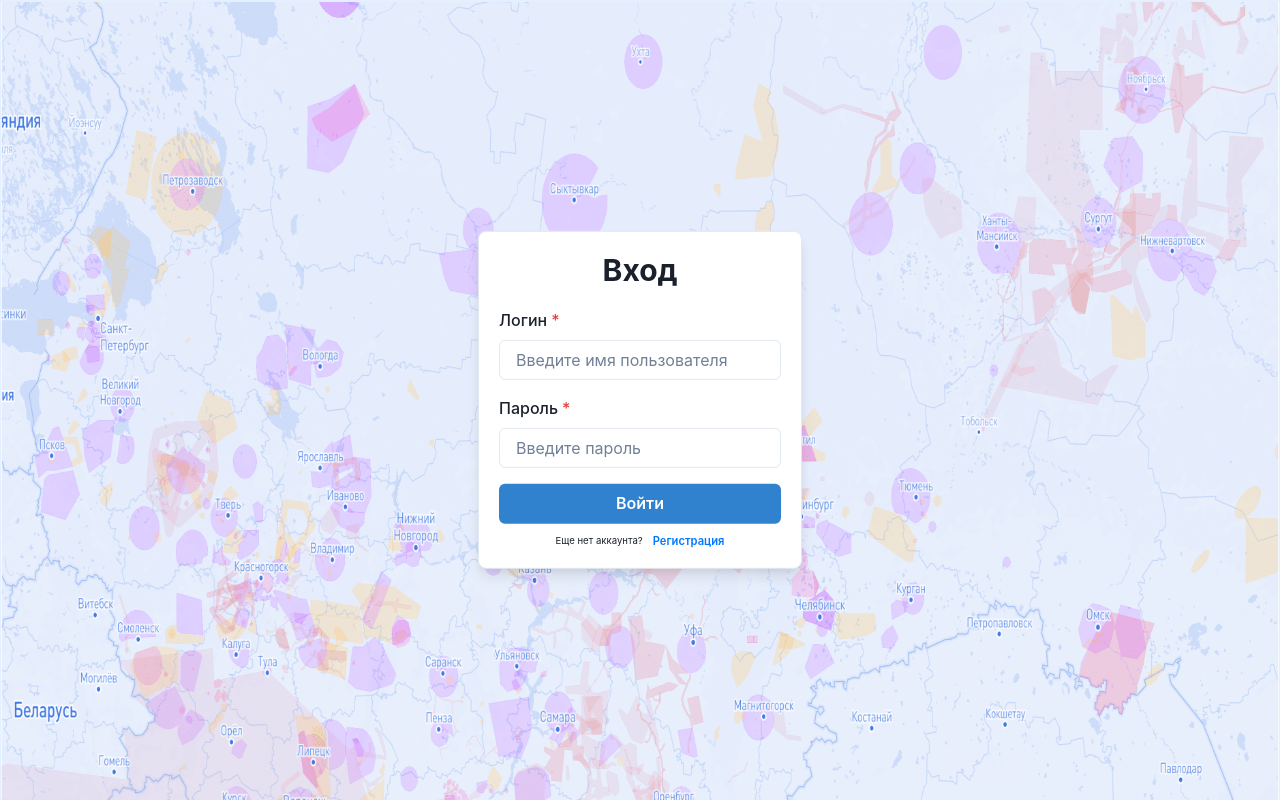
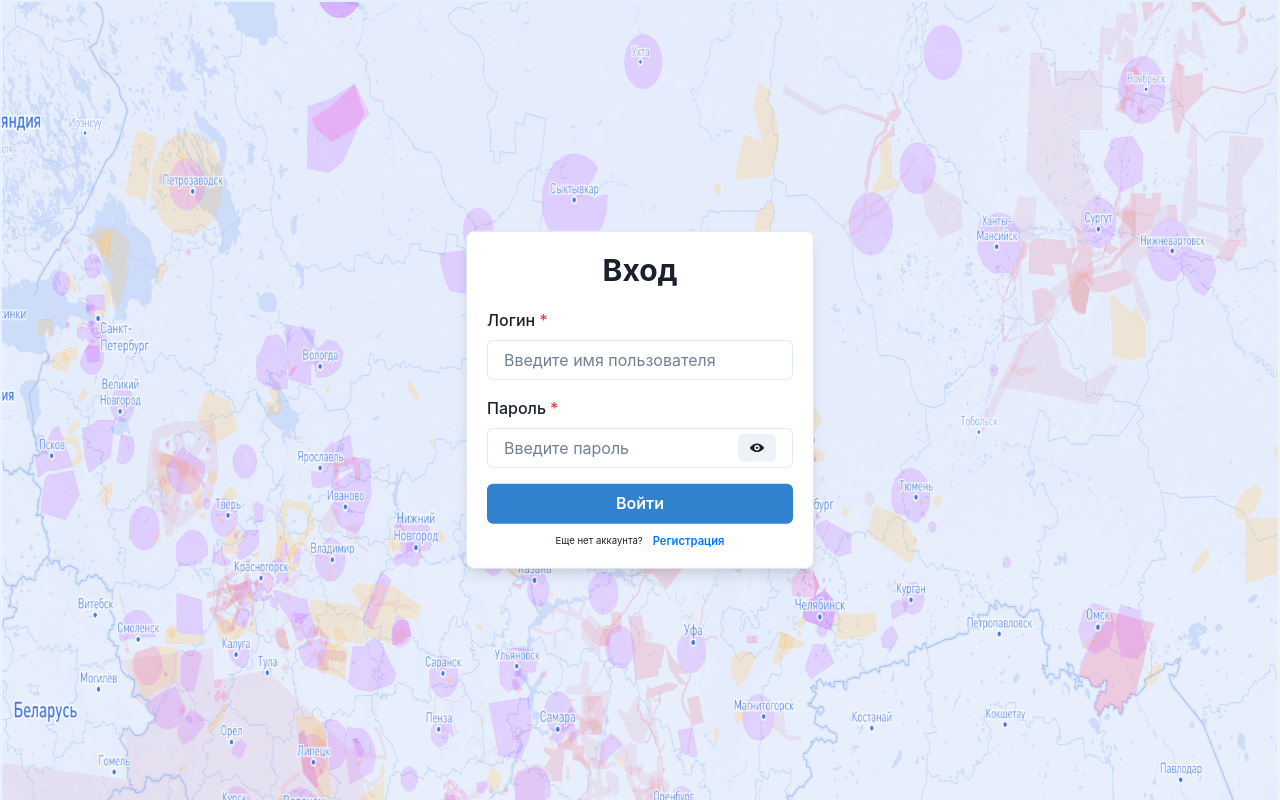
Before and after one commit to VitaliyKozhushko/airspace_restriction_zones, a React (Create React App) app in the folder frontend/: page / in a window 1280 px wide. Built offline with nearby package versions, Linux system fonts and the light colour scheme.

Commit message:
add switch between login & registration

```diff
--- a/frontend/package.json
+++ b/frontend/package.json
@@ -3,6 +3,7 @@
   "version": "0.1.0",
   "private": true,
   "dependencies": {
+    "@chakra-ui/icons": "^2.1.1",
     "@chakra-ui/react": "^2.8.2",
     "@emotion/react": "^11.13.3",
     "@emotion/styled": "^11.13.0",
--- a/frontend/src/components/AuthForm.js
+++ b/frontend/src/components/AuthForm.js
@@ -8,19 +8,31 @@ import {
   VStack,
   useToast,
   Heading,
-  Text
+  Text,
+  InputGroup,
+  InputRightElement
 } from '@chakra-ui/react';
+import { ViewIcon, ViewOffIcon } from '@chakra-ui/icons';
 
 const AuthForm = () => {
   const [username, setUsername] = useState('');
   const [password, setPassword] = useState('');
+  const [isLogin, setLogin] = useState(true);
+  const [showPasswd, setShowPasswd] = useState(false)
+
   const toast = useToast();
+
+  const titleForm = isLogin ? 'Вход' : 'Регистрация'
+  const titleBtnDesicion = isLogin ? 'Регистрация' : 'Войти'
+  const titleBtnAuth = isLogin ? 'Войти' : 'Зарегистрироваться'
+  const descriptionDesicion = isLogin ? 'Еще нет аккаунта?' : 'Уже есть аккаунт'
+  const authUrl = isLogin ? 'login' : 'registration'
 
   const handleSubmit = async (e) => {
     e.preventDefault();
 
     try {
-      const response = await fetch('https://example.com/api/login', {
+      const response = await fetch(`https://example.com/api/${authUrl}`, {
         method: 'POST',
         headers: {
           'Content-Type': 'application/json',
@@ -46,6 +58,12 @@ const AuthForm = () => {
     }
   };
 
+  const changeDesicion = () => {
+    setUsername('')
+    setPassword('')
+    setLogin(!isLogin)
+  };
+
   return (
     <Box
       className='auth-form'
@@ -54,7 +72,7 @@ const AuthForm = () => {
       borderWidth={1}
       borderRadius="lg"
       boxShadow="lg">
-      <Heading as='h3' size='lg' mb={5}>Вход</Heading>
+      <Heading as='h3' size='lg' mb={5}>{titleForm}</Heading>
       <form onSubmit={handleSubmit}>
         <VStack spacing={4}>
 
@@ -70,23 +88,30 @@ const AuthForm = () => {
 
           <FormControl id="password" isRequired>
             <FormLabel>Пароль</FormLabel>
-            <Input
-              type="password"
-              value={password}
-              onChange={(e) => setPassword(e.target.value)}
-              placeholder="Введите пароль"
-            />
+            <InputGroup>
+              <Input
+                type={showPasswd ? 'text' : 'password'}
+                value={password}
+                onChange={(e) => setPassword(e.target.value)}
+                placeholder="Введите пароль"
+              />
+              <InputRightElement width='4.5rem'>
+                <Button h='1.75rem' size='sm' onClick={() => setShowPasswd(!showPasswd)}>
+                  {showPasswd ? <ViewOffIcon/> : <ViewIcon/>}
+                </Button>
+              </InputRightElement>
+            </InputGroup>
           </FormControl>
 
           <Button colorScheme="blue" type="submit" width="full">
-            Войти
+            {titleBtnAuth}
           </Button>
         </VStack>
       </form>
       <div className='change-decision'>
-        <Text fontSize='xs'>Еще нет аккаунта?</Text>
-        <Button colorScheme='messenger' variant='link'>
-          Регистрация
+        <Text fontSize='xs'>{descriptionDesicion}</Text>
+        <Button colorScheme='messenger' variant='link' onClick={changeDesicion}>
+          {titleBtnDesicion}
         </Button>
       </div>
     </Box>
```
Also changed, not shown: 1 other file (tests, documents, lock files or other folders).
